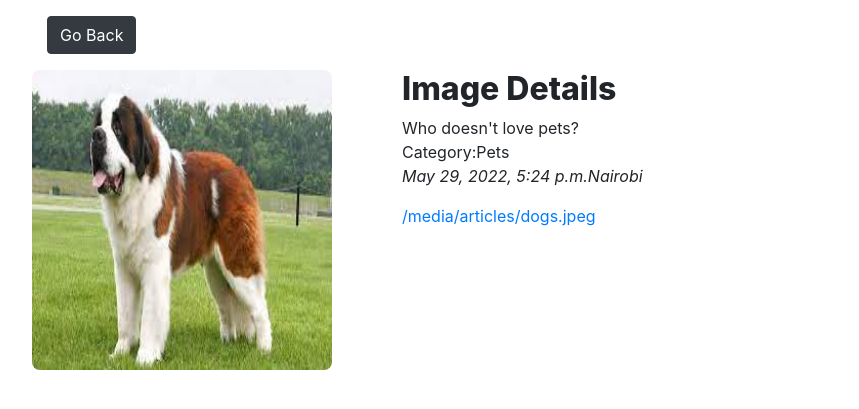
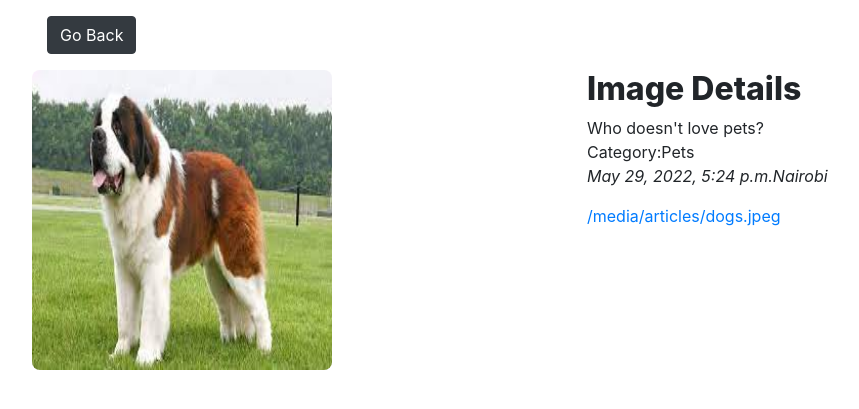
Before and after one commit to Mercynenoh/Photo-Explorer, a Django app: page /image/1 in a window 1280 px wide. Shown: the part 56-465 px from the top of the page, without its empty margins (68-927 px from the left). Run offline with Django 3.2, Linux system fonts and the light colour scheme; data comes from the database, SQL or seed files in the repository; some libraries are stand-ins or nearby versions.

Commit message:
add changes

```diff
--- a/pictures/templates/pictures/image.html
+++ b/pictures/templates/pictures/image.html
@@ -9,10 +9,10 @@
 </div>
 <div class="view">
     <div class="row">
-        <div class="col-md-4">
+        <div class="col-md-6">
             <img class="image-thumbnail" src="{{post.image.url}}" alt="Card image cap" width="400px" height="400px" style="border-radius: 8px; justify-items: center;">
         </div>
-        <div class="col-md-8">
+        <div class="col-md-6">
             <h2>Image Details</h2>
             <p >{{post.description}}<br>Category:{{post.category}}<br><em>{{post.created}}</em><em>{{post.location}}</em></p>
             <a href="{{post.image.url}}">{{post.image.url}}</a>
```
